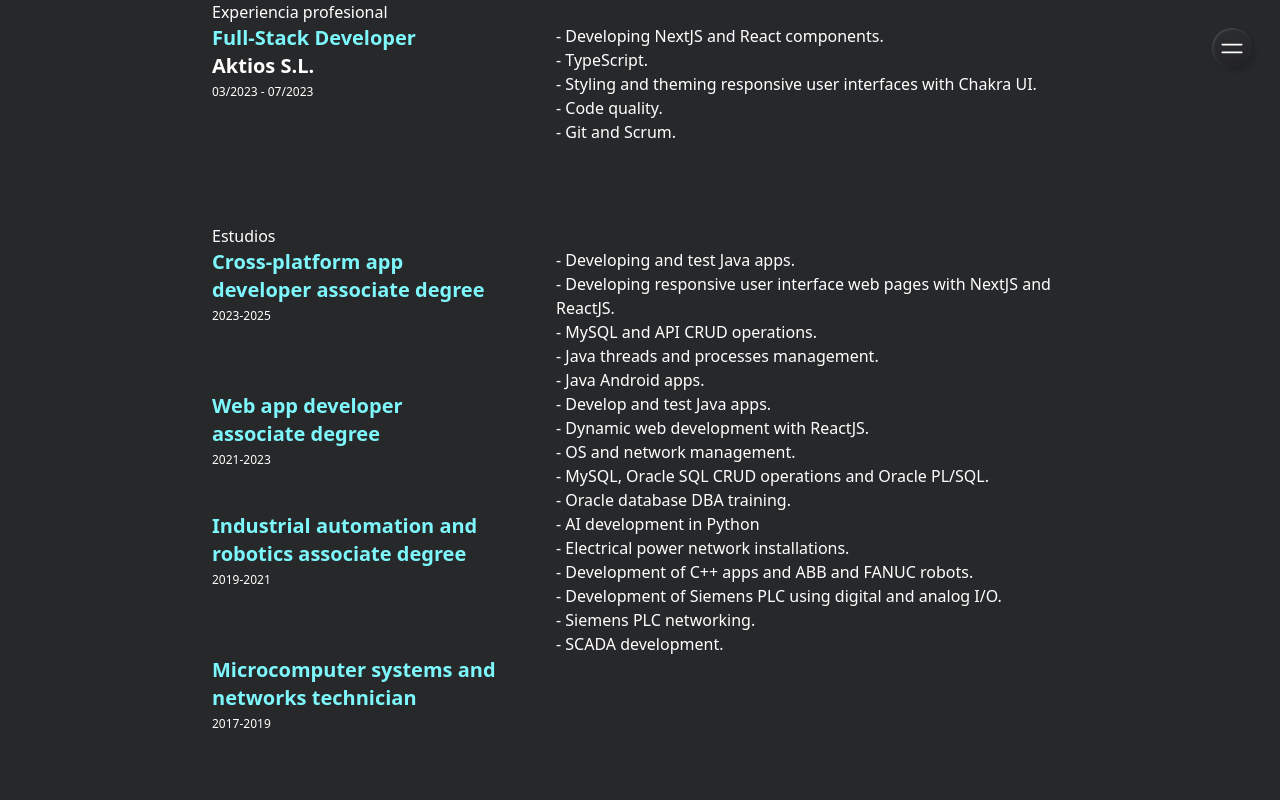
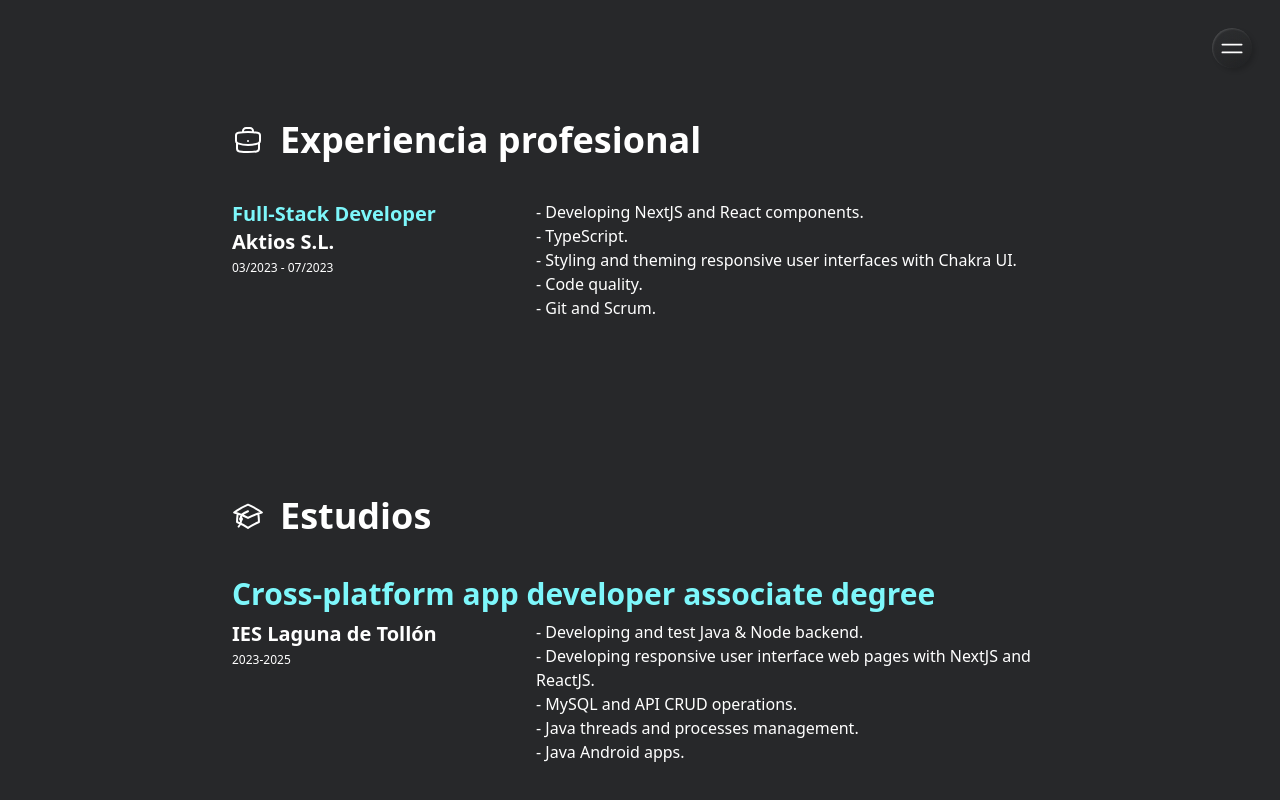
Before and after one commit to PepeAliasJose/thepepercfoundry-portfolio, a React (Vite) app: page /education in a window 1280 px wide. Shown: the top 800 px of the page. Built offline with nearby package versions, Linux system fonts and the light colour scheme.

Commit message:
Starting education page

```diff
--- a/src/App.jsx
+++ b/src/App.jsx
@@ -16,7 +16,6 @@ const Education = lazy(() => import('./pages/Education'))
 import global_en from './locales/en/translation.json'
 import global_es from './locales/es/translation.json'
 
-function App () {
 i18n
   .use(LanguageDetector)
   .use(initReactI18next)
@@ -29,6 +28,7 @@ function App () {
     fallbackLng: 'en-EN'
   })
 
+function App () {
   return (
     <BrowserRouter>
       <Switch />
@@ -70,7 +70,7 @@ const Switch = () => {
 
   useLayoutEffect(() => {
     if (show) {
-      document.body.className = 'overflow-y-hidden w-screen h-dvh'
+      document.body.className = 'overflow-hidden w-screen h-dvh'
     } else {
       document.body.className = ''
     }
--- a/src/components/molecules/DefaultArticle.jsx
+++ b/src/components/molecules/DefaultArticle.jsx
@@ -21,7 +21,7 @@ function DefaultArticle ({
           </h4>
           <div className='font-normal self-start text-xs mt-1'>{date}</div>
         </section>
-        <section className='max-w-lg w-full ml-auto'>{data}</section>
+        <section className='max-w-lg w-full md:ml-auto'>{data}</section>
       </div>
     </article>
   )
--- /dev/null
+++ b/src/components/molecules/StudyArticle.jsx
@@ -0,0 +1,44 @@
+import { StarIcon } from '@heroicons/react/24/solid'
+
+function StudyArticle ({
+  title,
+  highlight,
+  date,
+  content,
+  school,
+  size,
+  id,
+  hl
+}) {
+  const data = content.split(':').map((info, i) => {
+    return <p key={title + '-' + i}>{info}</p>
+  })
+
+  return (
+    <article id={id} className={'flex flex-col gap-2' + (size ? size : '')}>
+      <h3 className=' w-fit text-xl md:text-3xl font-bold text-[var(--hl)]'>
+        {title}
+      </h3>
+      <div className='flex flex-col md:flex-row gap-10 md:gap-0'>
+        <section className='flex md:flex-col gap-3 md:gap-0 w-full md:max-w-72 px-0 '>
+          <div className='flex flex-col '>
+            <h4 className='font-semibold text-xl '>{school}</h4>
+            <div className='font-normal self-start text-xs mt-1'>{date}</div>
+          </div>
+          {hl && (
+            <div
+              className='inline-flex items-center px-4 text-sm
+            py-2 up out-rounded gap-1 text-[var(--golden)] w-fit my-2 ml-auto sm:ml-0'
+            >
+              <StarIcon className='size-4 ' />
+              Matricula de honor
+            </div>
+          )}
+        </section>
+        <section className='max-w-lg w-full md:ml-auto'>{data}</section>
+      </div>
+    </article>
+  )
+}
+
+export default StudyArticle
--- a/src/components/molecules/ThemeSwitch.jsx
+++ b/src/components/molecules/ThemeSwitch.jsx
@@ -20,11 +20,14 @@ function ThemeSwitch () {
   return (
     <div className='inline-flex gap-2 items-center justify-center '>
       <div
+        style={{ borderRadius: '100%' }}
+        className={currentTheme == 'light' && ' up p-1 '}
+      >
+        <div className={currentTheme == 'light' && ' down rounded-full'}>
+          <div
             className={
-          ' hover:cursor-pointer ' +
-          (currentTheme == 'light'
-            ? 'down in-rounded p-2  text-yellow-400'
-            : ' rounded-[25px] p-2')
+              ' hover:cursor-pointer p-1.5 ' +
+              (currentTheme == 'light' && ' text-yellow-400')
             }
             onClick={() => {
               updateTheme('light')
@@ -32,12 +35,17 @@ function ThemeSwitch () {
           >
             <SunIcon className='size-6 md:size-7 xl:size-8' />
           </div>
+        </div>
+      </div>
+      <div
+        style={{ borderRadius: '100%' }}
+        className={currentTheme == 'dark' && ' up p-1'}
+      >
+        <div className={currentTheme == 'dark' && ' down rounded-full'}>
           <div
             className={
-          ' hover:cursor-pointer ' +
-          (currentTheme == 'dark'
-            ? 'down in-rounded p-2 text-cyan-500'
-            : ' rounded-[25px] p-2')
+              ' hover:cursor-pointer p-1.5 ' +
+              (currentTheme == 'dark' && ' text-cyan-500')
             }
             onClick={() => {
               updateTheme('dark')
@@ -46,6 +54,8 @@ function ThemeSwitch () {
             <MoonIcon className='size-6 md:size-7 xl:size-8' />
           </div>
         </div>
+      </div>
+    </div>
   )
 }
 
--- a/src/components/organisms/Menu.jsx
+++ b/src/components/organisms/Menu.jsx
@@ -120,10 +120,10 @@ const MotionDiv = ({ children }) => {
       id='div_hero'
       initial={{ opacity: 0 }}
       animate={{ opacity: 1 }}
-      className='w-full object-cover h-full absolute '
+      className='w-full object-cover h-full absolute p-20'
     >
-      <div className='flex flex-col justify-center gap-3 items-center h-dvh'>
-        <h1 className=' text-5xl text-center font-bold w-fit'>
+      <div className='flex flex-col justify-center gap-3 items-start h-full'>
+        <h1 className=' text-6xl text-center font-semibold w-fit'>
           {t('menu.main.title')}
         </h1>
         <h2 className='text-center text-lg'>{t('menu.main.subtitle')}</h2>
@@ -193,8 +193,8 @@ const SectionButton = memo(({ onClick, option, selected, content }) => {
     <p
       onClick={onClick}
       className={
-        ' hover:cursor-pointer p-2 md:p-2 px-4 md:px-4 ' +
-        (option == selected && ' down in-rounded ')
+        ' hover:cursor-pointer p-2 px-4 ' +
+        (option == selected && ' down in-rounded')
       }
     >
       {content}
--- a/src/index.css
+++ b/src/index.css
@@ -13,6 +13,7 @@
   --dark-bg: #00000020;
 
   --hl: #7df7fb;
+  --golden: #ffdf20;
 
   color: white;
 
@@ -36,6 +37,7 @@
   --dark-bg: #10101007;
 
   --hl: hsl(182, 94%, 34%);
+  --golden: #f0b100;
 
   color: black;
 
@@ -69,6 +71,7 @@
 
 body {
   background-color: var(--bg);
+  height: 100dvh;
 }
 
 .hide-scroll::-webkit-scrollbar {
--- a/src/locales/en/translation.json
+++ b/src/locales/en/translation.json
@@ -87,11 +87,12 @@
         ],
         "school": "IES Laguna de Tollón",
         "date": "2023-2025",
-        "content": "- Developing and test Java apps.:- Developing responsive user interface web pages with NextJS and ReactJS.:- MySQL and API CRUD operations.:- Java threads and processes management.:- Java Android apps.",
+        "content": "- Developing and test Java & Node backend.:- Developing responsive user interface web pages with NextJS and ReactJS.:- MySQL and API CRUD operations.:- Java threads and processes management.:- Java Android apps.",
         "id": "dam"
       },
       {
         "title": "Web app developer associate degree",
+        "hl": true,
         "highlight": [
           0,
           2
--- a/src/locales/es/translation.json
+++ b/src/locales/es/translation.json
@@ -87,11 +87,12 @@
         ],
         "school": "IES Laguna de Tollón",
         "date": "2023-2025",
-        "content": "- Creación y pruebas de aplicaciones Java.:- Creación de sitios web dinámicos y responsivos usando NextJS y ReactJS.:- CRUDs a bases de datos MySQL Y APIs.:- Gestión de hilos y procesos en Java.:- Aplicaciones Android en Java.",
+        "content": "- Creación y pruebas de BackEnds Java y Node.:- Creación de sitios web dinámicos y responsivos usando NextJS y ReactJS.:- CRUDs a bases de datos MySQL Y APIs.:- Gestión de hilos y procesos en Java.:- Aplicaciones Android en Java.",
         "id": "dam"
       },
       {
         "title": "Desarrollo de aplicaciones web",
+        "hl": true,
         "highlight": [
           0,
           3
--- a/src/pages/Education.jsx
+++ b/src/pages/Education.jsx
@@ -1,49 +1,35 @@
 import { useTranslation } from 'react-i18next'
 import DefaultArticle from '../components/molecules/DefaultArticle'
+import StudyArticle from '../components/molecules/StudyArticle'
+import { AcademicCapIcon, BriefcaseIcon } from '@heroicons/react/24/outline'
 
 function Education () {
   const { t } = useTranslation()
 
   const listaExp = t('education.experience', { returnObjects: true }).map(
-    (exp, i) => (
-      <DefaultArticle
-        key={i + 0.1}
-        title={exp.title}
-        highlight={exp.highlight}
-        company={exp.company}
-        date={exp.date}
-        content={exp.content}
-      />
-    )
+    (exp, i) => <DefaultArticle key={i + 0.1} {...exp} />
   )
 
   const listaEdu = t('education.studies', { returnObjects: true }).map(
-    (exp, i) => (
-      <DefaultArticle
-        key={i + 0.1}
-        title={exp.title}
-        highlight={exp.highlight}
-        company={exp.company}
-        date={exp.date}
-        content={exp.content}
-      />
-    )
+    (exp, i) => <StudyArticle key={i + 0.1} {...exp} />
   )
 
   return (
     <>
-      <header></header>
-      <main id='main-content' className='flex flex-col gap-20'>
-        <section className='mx-auto w-full max-w-4xl px-5'>
-          <h2>Experiencia profesional</h2>
+      <header className='mt-15 md:mt-20'></header>
+      <main id='main-content' className='flex flex-col gap-24'>
+        <section className='mx-auto w-full max-w-2xl md:max-w-4xl px-5 md:p-10 flex flex-col gap-10'>
+          <h2 className='text-2xl md:text-4xl font-semibold inline-flex gap-4 items-center'>
+            <BriefcaseIcon className='size-6 md:size-8' />
+            Experiencia profesional
+          </h2>
           {listaExp}
         </section>
-        <section className='mx-auto w-full max-w-4xl px-5'>
-          <h2>Estudios</h2>
-          {listaEdu}
-        </section>
-        <section className='mx-auto w-full max-w-4xl px-5'>
-          <h2>Estudios</h2>
+        <section className='mx-auto w-full max-w-2xl md:max-w-4xl px-5 md:p-10 flex flex-col gap-10'>
+          <h2 className='text-2xl md:text-4xl font-semibold inline-flex gap-4 items-center '>
+            <AcademicCapIcon className='size-6 md:size-8' />
+            Estudios
+          </h2>
           {listaEdu}
         </section>
       </main>
```
Lines whose indentation alone changed are shown as unchanged.
